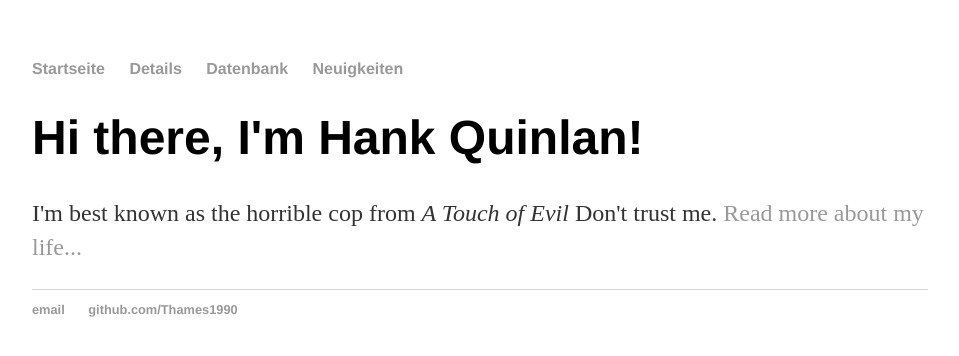
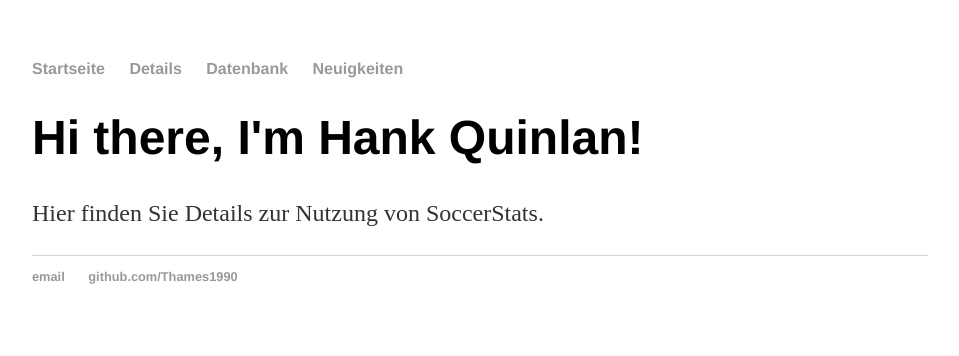
Before and after one commit to Thames1990/Thames1990.github.io, a Jekyll site: the page built from details/index.html, in a window 1280 px wide. Shown: the top 356 px of the page, without its empty margins (160-1119 px from the left). Built offline with Jekyll 4.4.1, drawn with Linux system fonts in a browser that asks for light colours.

Commit message:
Update index.html
Update details

```diff
--- a/details/index.html
+++ b/details/index.html
@@ -1,8 +1,8 @@
 ---
 layout: default
-title: Hank Quinlan, Horrible Cop
+title: SoccerStats Details
 ---
 <div class="blurb">
 	<h1>Hi there, I'm Hank Quinlan!</h1>
-	<p>I'm best known as the horrible cop from <em>A Touch of Evil</em> Don't trust me. <a href="/about">Read more about my life...</a></p>
-</div><!-- /.blurb -->
+	<p>Hier finden Sie Details zur Nutzung von SoccerStats.</p>
+</div>
```
